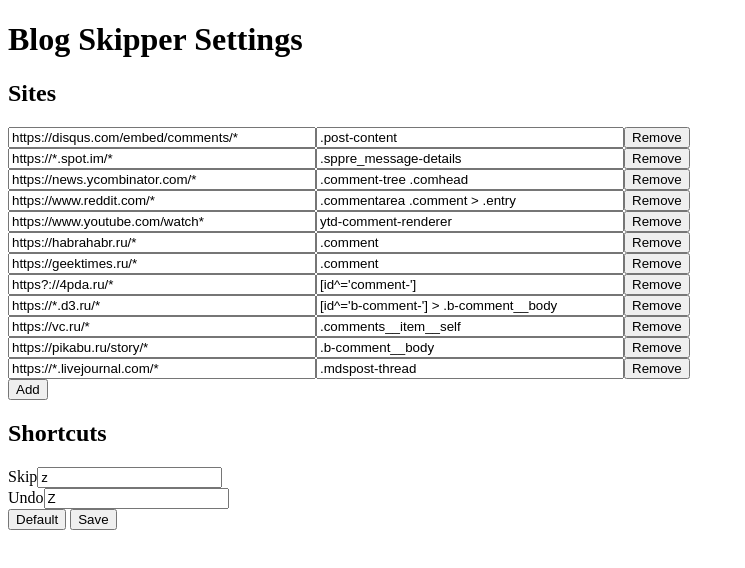
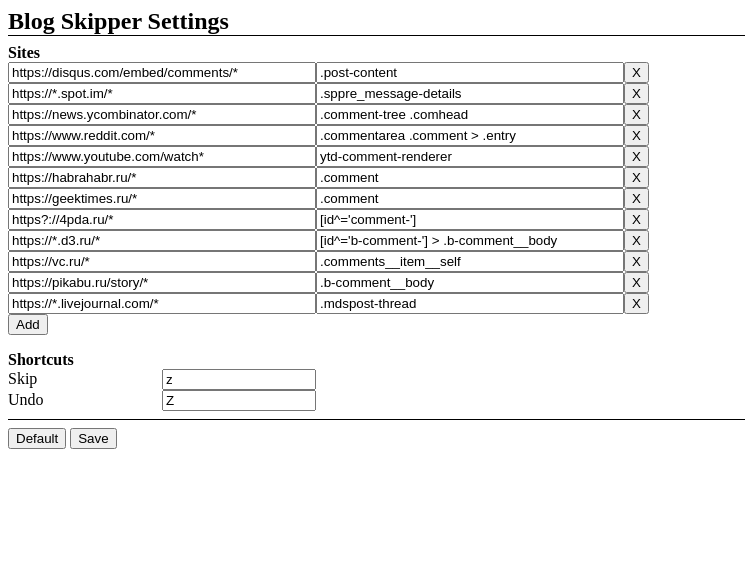
Before and after one commit to ris58h/blog-skipper, a browser extension: page options.html in a window 1280 px wide. Shown: the whole page, without its empty margins (0-745 px from the left). Drawn offline with Linux system fonts and the light colour scheme.

Commit message:
Options styling.

```diff
--- a/options.css
+++ b/options.css
@@ -1,3 +1,18 @@
+.main-header {
+    margin: 0;
+    font-size: 24px;
+    border-bottom: 1px solid;
+}
+
+.section {
+    padding: 8px 0;
+}
+
+.section .header {
+    margin: 0;
+    font-size: 16px;
+}
+
 .sites .row {
     display: flex;
 }
@@ -9,3 +24,17 @@
 .sites .site .comment-selector {
     width: 300px;
 }
+
+.shortcuts .shortcut label {
+    display: inline-block;
+    width: 150px;
+}
+
+.shortcuts .shortcut input {
+    width: 146px;
+}
+
+.actions {
+    padding: 8px 0;
+    border-top: 1px solid;
+}
--- a/options.html
+++ b/options.html
@@ -5,26 +5,30 @@
     <link rel="stylesheet" type="text/css" href="options.css">
   </head>
   <body>
-    <h1>Blog Skipper Settings</h1>
+    <h1 class="main-header">Blog Skipper Settings</h1>
     <form>
-      <div>
-        <h2>Sites</h2>
+      <div class="section">
+        <h2 class="header">Sites</h2>
         <div class="sites"></div>
         <button class="add-site">Add</button>
       </div>
-      <div>
-        <h2>Shortcuts</h2>
+      <div class="section">
+        <h2 class="header">Shortcuts</h2>
         <div class="shortcuts">
           <div class="shortcut">
-            <label>Skip<input type="text" class="skip" placeholder="undefined" /></label>
+            <label>Skip</label>
+            <input type="text" class="skip" placeholder="unassigned" />
           </div>
           <div class="shortcut">
-            <label>Undo<input type="text" class="undo" placeholder="undefined" /></label>
+            <label>Undo</label>
+            <input type="text" class="undo" placeholder="unassigned" />
           </div>
         </div>
       </div>
-      <button class="default">Default</button>
-      <button type="submit">Save</button>
+      <div class="actions">
+        <button class="default">Default</button>
+        <button type="submit">Save</button>
+      </div>
     </form>
     <script src="options.js"></script>
   </body>
--- a/options.js
+++ b/options.js
@@ -79,7 +79,7 @@
   row.appendChild(createSiteElement(site));
 
   const buttonElement = document.createElement('button');
-  buttonElement.innerHTML = 'Remove';
+  buttonElement.innerHTML = 'X';
   buttonElement.addEventListener('click', function() {
     row.parentElement.removeChild(row);
   });
```
